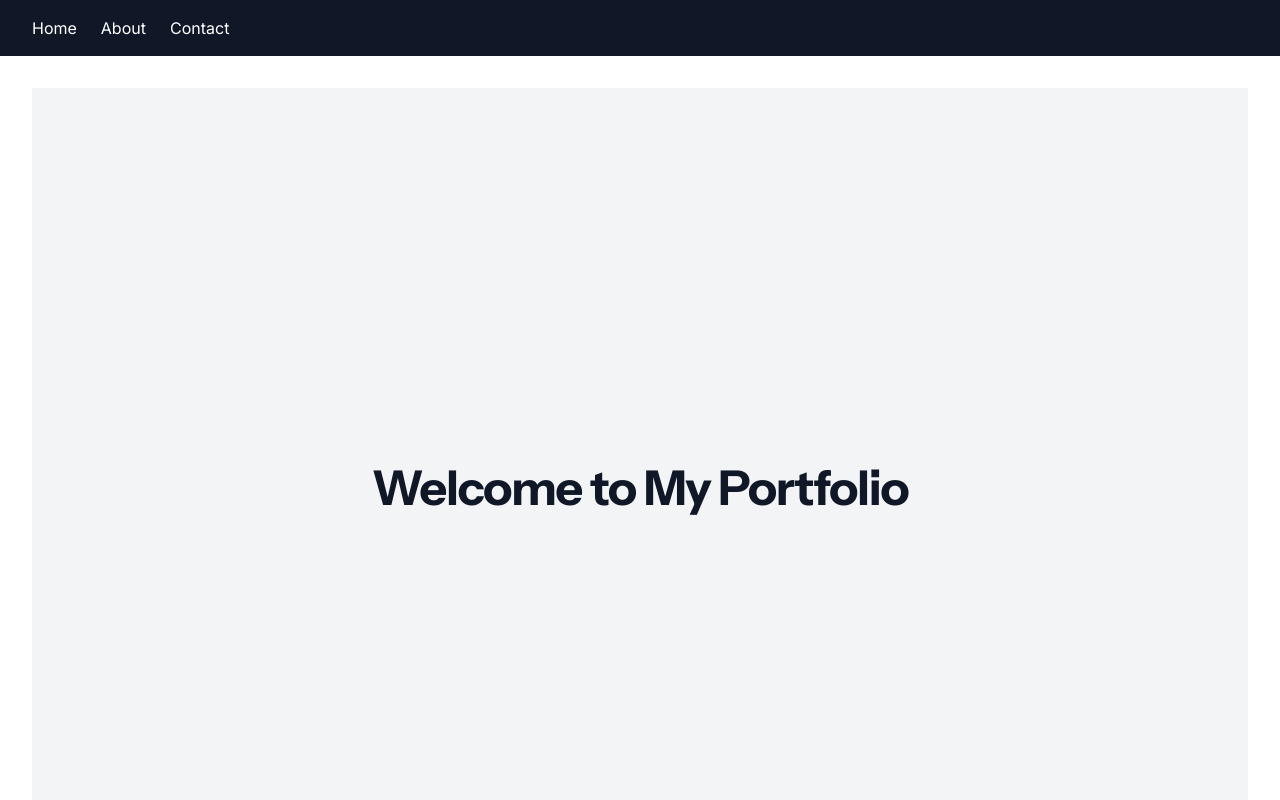
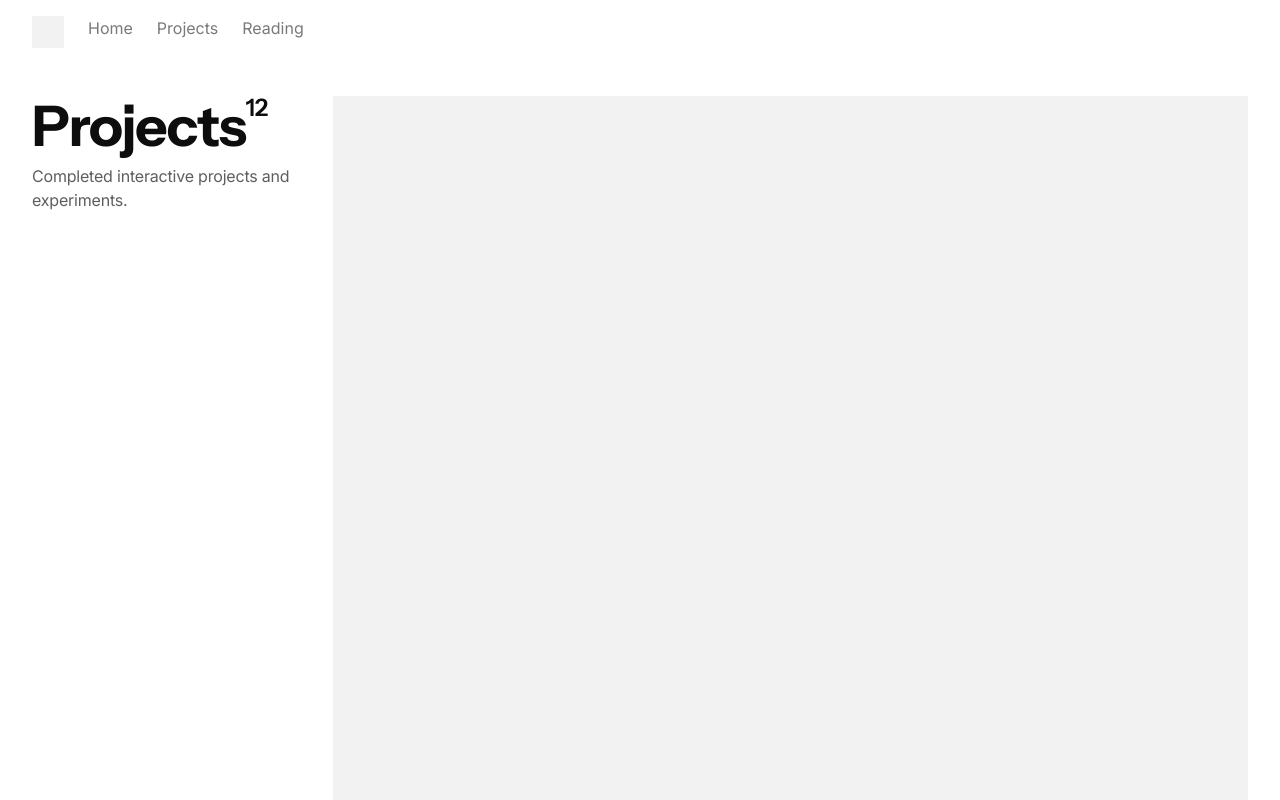
Before and after one commit to barthkosi/portfolio, a React (Vite) app: page /reading-list in a window 1280 px wide. Shown: the top 800 px of the page. Built offline with nearby package versions, Linux system fonts and the light colour scheme.

Commit message:
chore(reading): remove unused portfolio files assets

```diff
--- a/src/components/InfoBlock.tsx
+++ b/src/components/InfoBlock.tsx
@@ -6,21 +6,8 @@ type InfoBlockProps = {
 
 export default function InfoBlock({ title, number, description }: InfoBlockProps) {
   return (
-    <div
-      className="
-        flex flex-col
-        items-center text-center
-        lg:items-start md:text-left
-        gap-2
-      "
-    >
-      <div
-        className="
-          flex items-start gap-0
-          justify-center
-          lg:justify-start
-        "
-      >
+    <div className="flex flex-col items-center text-center lg:items-start md:text-left gap-2">
+      <div className="flex items-start justify-center lg:justify-start">
         <h2>{title}</h2>
         <span className="h6 text-[var(--content-primary)]">{number}</span>
       </div>
--- a/src/components/Nav.tsx
+++ b/src/components/Nav.tsx
@@ -2,10 +2,11 @@ import { Link } from "react-router-dom";
 
 export default function Nav() {
   return (
-    <nav className="bg-gray-900 text-white px-8 py-4 flex gap-6">
-      <Link to="/" className="hover:text-blue-400">Home</Link>
-      <Link to="/about" className="hover:text-blue-400">About</Link>
-      <Link to="/contact" className="hover:text-blue-400">Contact</Link>
+    <nav className="text-[var(--content-tertiary)] px-8 py-4 flex gap-6">
+      <div className= "w-[32px] h-[32px] bg-[var(--background-secondary)]"></div>
+      <Link to="/" className="hover:text-[var(--content-primary)]">Home</Link>
+      <Link to="/projects" className="hover:text-[var(--content-primary)]">Projects</Link>
+      <Link to="/reading-list" className="hover:text-[var(--content-primary)]">Reading</Link>
     </nav>
   );
 }
--- a/src/components/PageLayout.tsx
+++ b/src/components/PageLayout.tsx
@@ -6,7 +6,7 @@ export default function PageLayout() {
   return (
     <div className="flex flex-col min-h-screen">
       <Nav />
-      <main className="flex-1 mx-auto max-w-[1440px] px-4 md:px-8 py-4 md:py-8 w-full">
+      <main className="flex-1 mx-auto max-w-[1440px] p-4 md:p-8 w-full">
         <Outlet />
       </main>
       <Footer />
--- a/src/pages/Home.tsx
+++ b/src/pages/Home.tsx
@@ -2,8 +2,8 @@ export default function Home() {
     return (
         <>
           <main>
-            <div className="flex flex-row gap-8">
-              <div className="w-full flex flex-col gap-2 justify-center text-left">
+            <div className="flex flex-col lg:flex-row gap-8">
+              <div className="flex flex-col gap-2 pl-10 justify-center text-left">
                 <h1>Barth creates visual systems and digital experiences</h1>
                 <p className= "body-l-medium text-[var(--content-secondary)]">Explore my portfolio of web interactions, engineered solutions, and dynamic motion design that aims to inject joy into the digital world.</p>
               </div>
--- a/src/pages/ReadingList.tsx
+++ b/src/pages/ReadingList.tsx
@@ -1,9 +1,13 @@
+import InfoBlock from "../components/InfoBlock";
+
 export default function Home() {
     return (
-      <div className="relative w-full h-screen bg-gray-100 dark:bg-gray-900 flex items-center justify-center">
-        <h1 className="text-5xl font-bold text-gray-900 dark:text-white">
-          Welcome to My Portfolio
-        </h1>
+      <div className="flex flex-col lg:flex-row w-full gap-6 lg:gap-8 h-auto lg:justify-left lg:row justify-center">
+        <InfoBlock
+          title="Projects"
+          number={12}
+          description="Completed interactive projects and experiments."></InfoBlock>
+          <div className= "w-full aspect-square bg-[var(--background-secondary)] transform [transform:perspective(500px)_skewX(-24deg)]"></div>
       </div>
     );
   }
```
Also changed, not shown: src/App.css (added).
